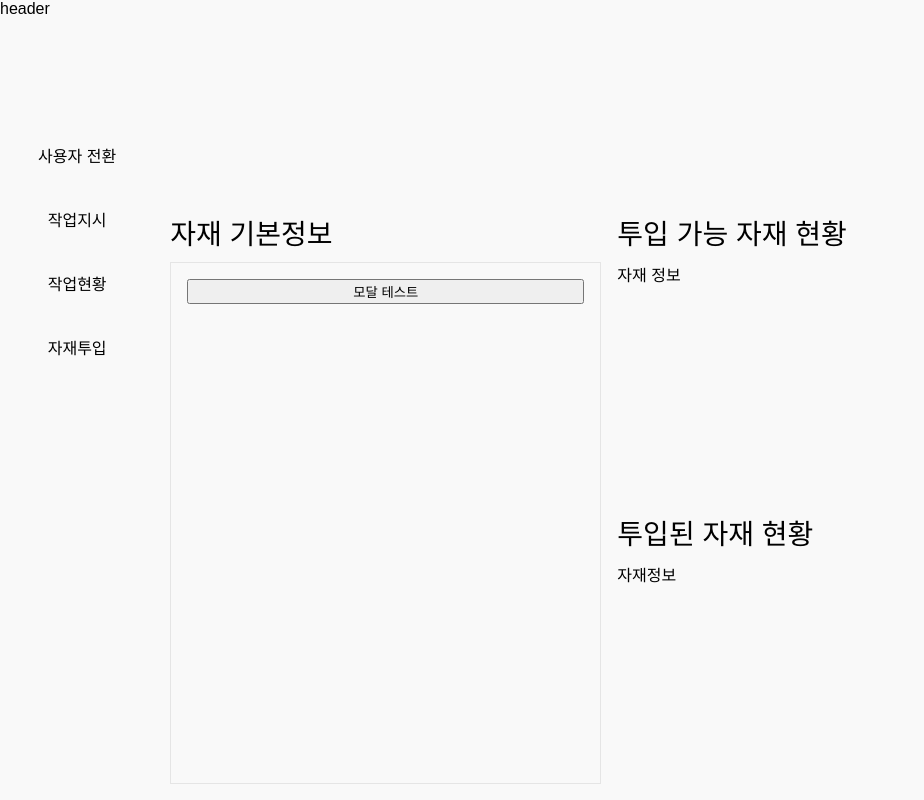
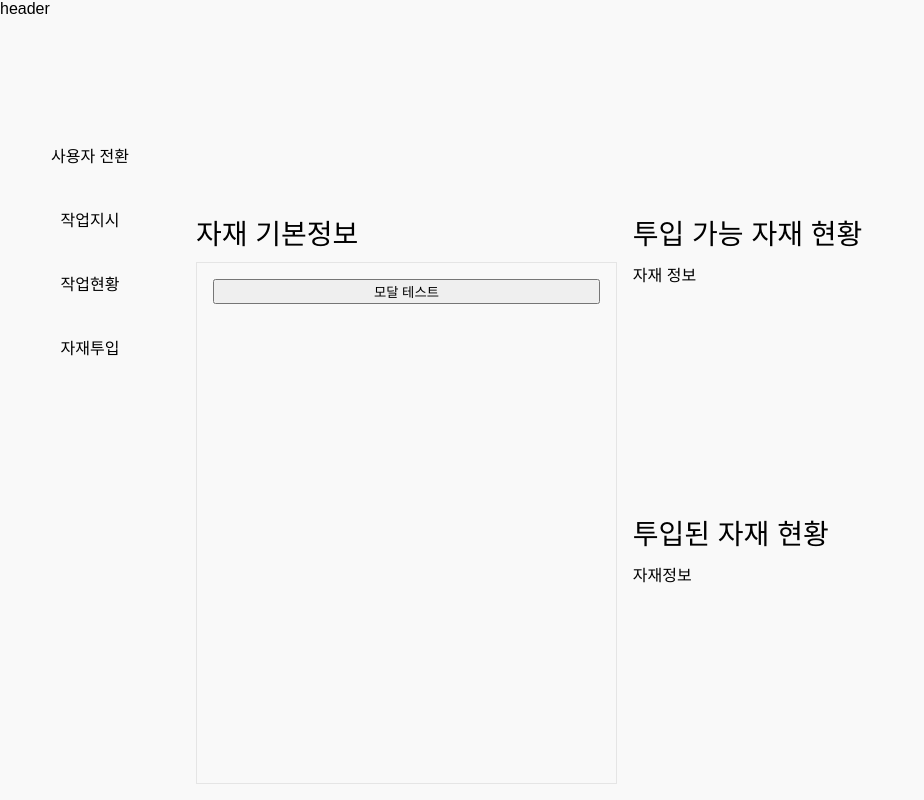
Before and after one commit to junyunga/react-study, a React (Create React App) app: page /product/material-insert in a window 1280 px wide. Shown: the whole page, without its empty margins (0-924 px from the left). Built offline with nearby package versions, Linux system fonts and the light colour scheme.

Commit message:
left-side 크기 고정
메뉴 이동시마다 유동적으로 움직이는게 보기 싫어서

```diff
--- a/src/components/layout/layout.scss
+++ b/src/components/layout/layout.scss
@@ -19,7 +19,7 @@
 
     .content-left {
       display: flex;
-      flex: 1 0 auto;
+      flex: 0 0 180px;
       flex-direction: column;
       height: 100%;
     }
```
